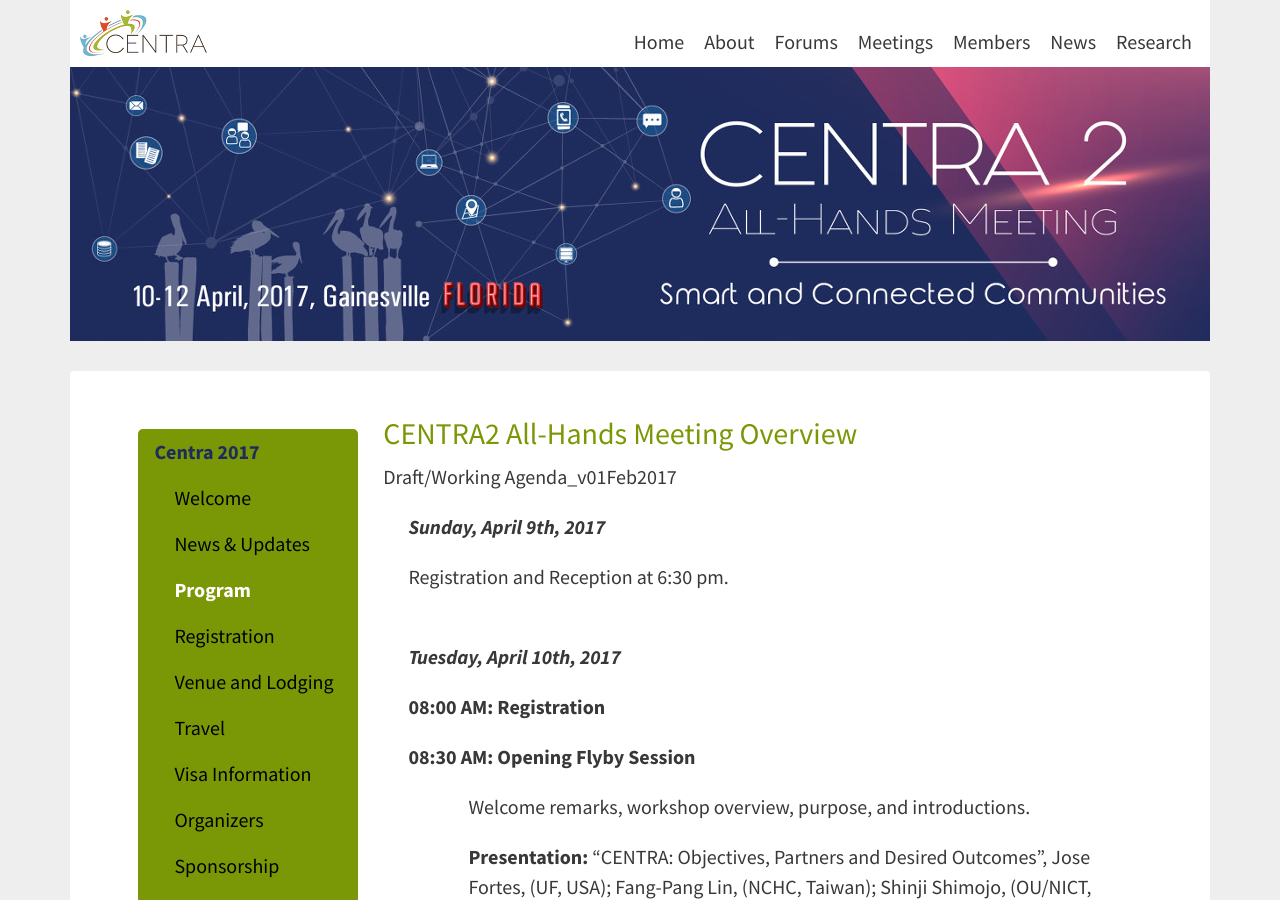
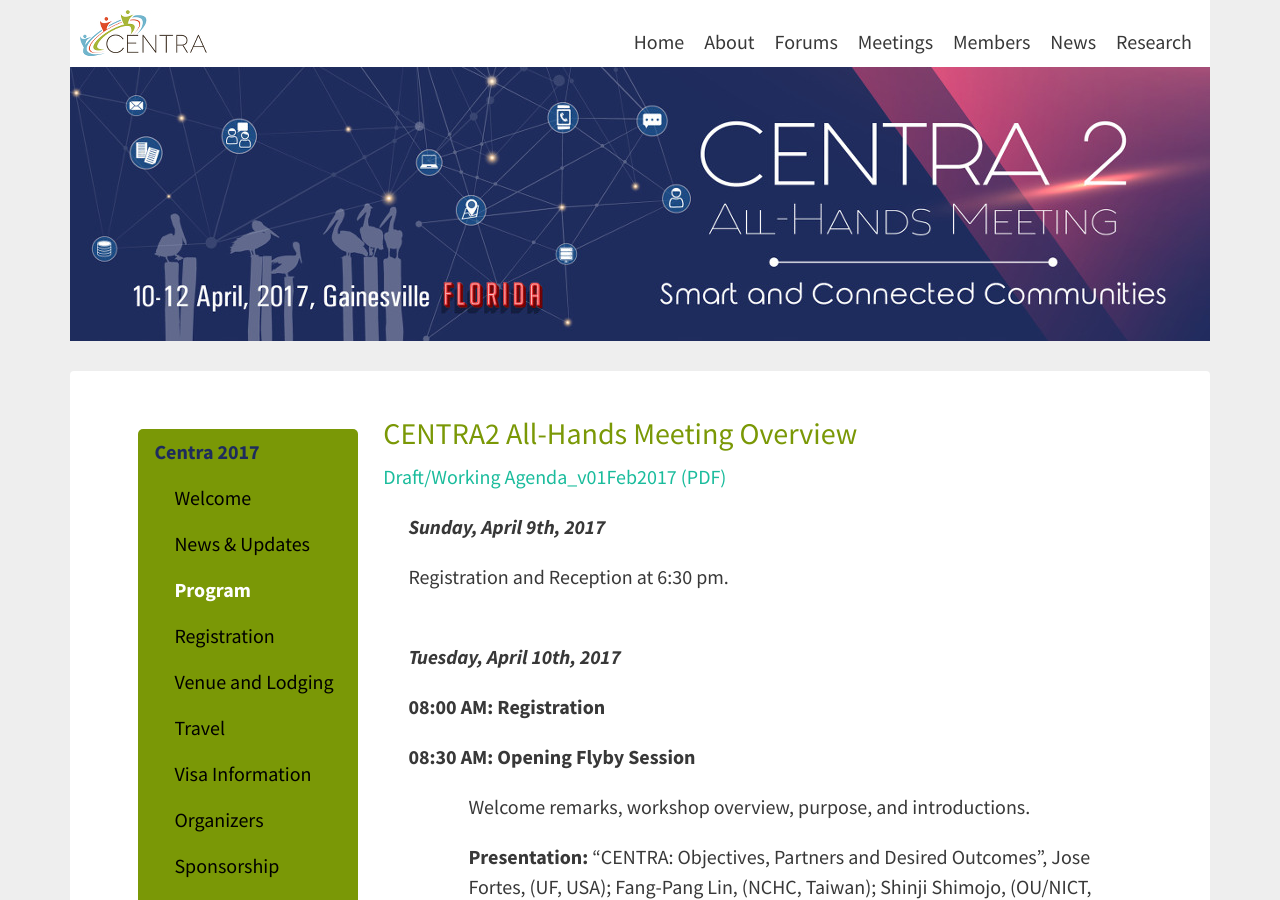
Before and after one commit to hmchou56/centra8, a Jekyll site: the page built from centra2/program.md, in a window 1280 px wide and 900 px high. Built offline with Jekyll 4.4.1, drawn with Linux system fonts in a browser that asks for light colours; nearby versions of some CDN libraries.

Commit message:
linked working agenda pdf

```diff
--- a/centra2/program.md
+++ b/centra2/program.md
@@ -8,7 +8,7 @@
 ---
 
 ### CENTRA2 All-Hands Meeting Overview
-Draft/Working Agenda_v01Feb2017 <br />
+<a href="http://www.globalcentra.org/centra2/working_agenda_v01Feb2017.pdf" target="_blank">Draft/Working Agenda_v01Feb2017 (PDF)</a><br />
 
 <p style="padding-left: 270px;"><strong><i>Sunday, April 9th, 2017</i></strong> </p>
 <p style="padding-left: 270px;"><span style="font-weight: 400;">Registration and Reception at 6:30 pm.<br /><br /></span></p>
```
